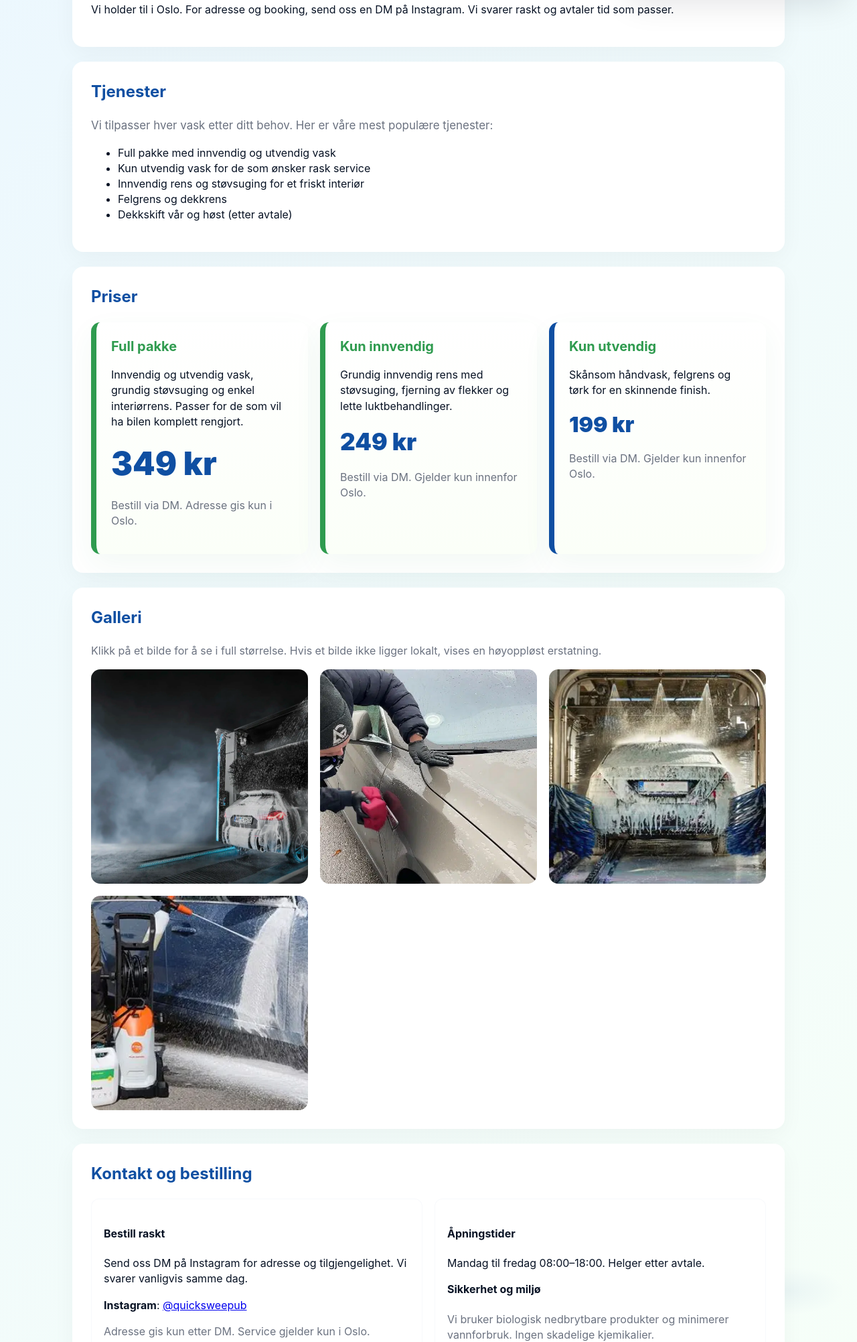
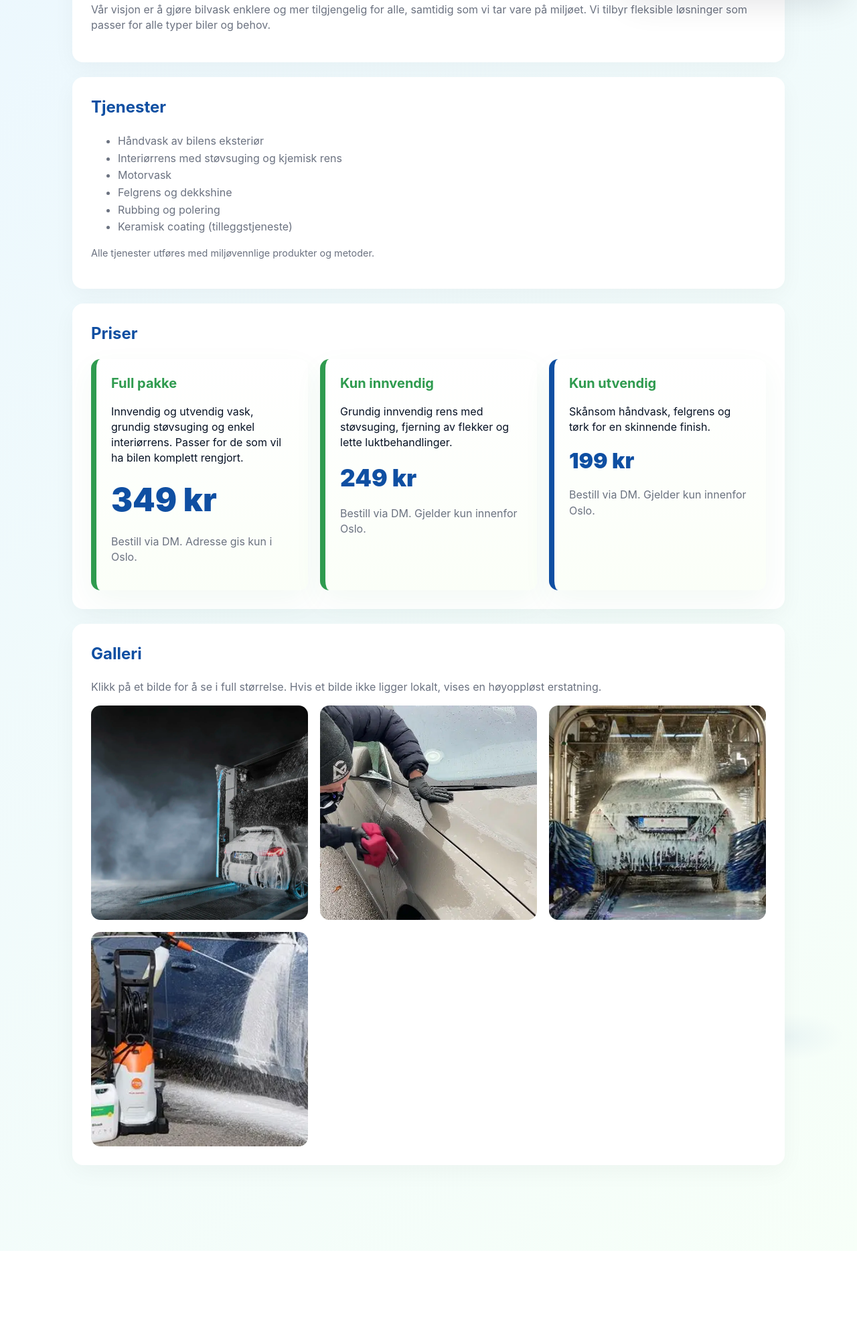
Before and after one commit to Ajasss7/quicksweepub, a plain HTML site: page index.html in a window 1280 px wide. Shown: the part 797-2800 px from the top of the page at 67% size. After the commit the page ends 2664 px from the top, so only its background shows below. Drawn offline with Linux system fonts and the light colour scheme.

```diff
--- a/index.html
+++ b/index.html
@@ -237,21 +237,22 @@
   <!-- MAIN CONTENT -->
   <main class="container" role="main">
     <section class="card" id="omoss">
-      <h2 class="section-title">Om Quick Sweep UB</h2>
-      <p class="lead">Quick Sweep UB er en studentdrevet bilvasktjeneste med fokus på kvalitet og bærekraft. Vi tilbyr profesjonell håndvask, grundig innvendig rens og vedlikehold av felger og dekk uten bruk av skadelige kjemikalier.</p>
-      <p>Vi holder til i Oslo. For adresse og booking, send oss en DM på Instagram. Vi svarer raskt og avtaler tid som passer.</p>
+      <h2 class="section-title">Om oss</h2>
+      <p class="lead">Quick Sweep UB er en mobil bilvasktjeneste i Oslo som tilbyr miljøvennlig bilvask med høy kvalitet. Vi bruker skånsomme, men effektive metoder for å gi bilen din en grundig rengjøring, både innvendig og utvendig.</p>
+      <p class="muted">Vår visjon er å gjøre bilvask enklere og mer tilgjengelig for alle, samtidig som vi tar vare på miljøet. Vi tilbyr fleksible løsninger som passer for alle typer biler og behov.</p>
     </section>
 
     <section class="card" id="tjenester">
       <h2 class="section-title">Tjenester</h2>
-      <p class="lead">Vi tilpasser hver vask etter ditt behov. Her er våre mest populære tjenester:</p>
-      <ul>
-        <li>Full pakke med innvendig og utvendig vask</li>
-        <li>Kun utvendig vask for de som ønsker rask service</li>
-        <li>Innvendig rens og støvsuging for et friskt interiør</li>
-        <li>Felgrens og dekkrens</li>
-        <li>Dekkskift vår og høst (etter avtale)</li>
+      <ul class="muted" style="line-height:1.6">
+        <li>Håndvask av bilens eksteriør</li>
+        <li>Interiørrens med støvsuging og kjemisk rens</li>
+        <li>Motorvask</li>
+        <li>Felgrens og dekkshine</li>
+        <li>Rubbing og polering</li>
+        <li>Keramisk coating (tilleggstjeneste)</li>
       </ul>
+      <p style="margin-top:12px;color:var(--muted);font-size:.9rem">Alle tjenester utføres med miljøvennlige produkter og metoder.</p>
     </section>
 
     <section class="card" id="priser">
@@ -295,29 +296,6 @@
              onerror="this.onerror=null;this.src=this.dataset.large">
       </div>
     </section>
-
-    <section class="card" id="kontakt">
-      <h2 class="section-title">Kontakt og bestilling</h2>
-      <div class="contact-row">
-        <div class="contact-card">
-          <h4>Bestill raskt</h4>
-          <p>Send oss DM på Instagram for adresse og tilgjengelighet. Vi svarer vanligvis samme dag.</p>
-          <p><strong>Instagram</strong>: <a href="https://instagram.com/quicksweepub" target="_blank" rel="noopener">@quicksweepub</a></p>
-          <p class="muted">Adresse gis kun etter DM. Service gjelder kun i Oslo.</p>
-        </div>
-
-        <div class="contact-card">
-          <h4>Åpningstider</h4>
-          <p>Mandag til fredag 08:00–18:00. Helger etter avtale.</p>
-          <h4 style="margin-top:12px">Sikkerhet og miljø</h4>
-          <p class="muted">Vi bruker biologisk nedbrytbare produkter og minimerer vannforbruk. Ingen skadelige kjemikalier.</p>
-        </div>
-      </div>
-    </section>
-
-    <footer>
-      © Quick Sweep UB · Miljøvennlig bilvask i Oslo · Adresse gis via DM
-    </footer>
   </main>
 
   <!-- LIGHTBOX -->
```
